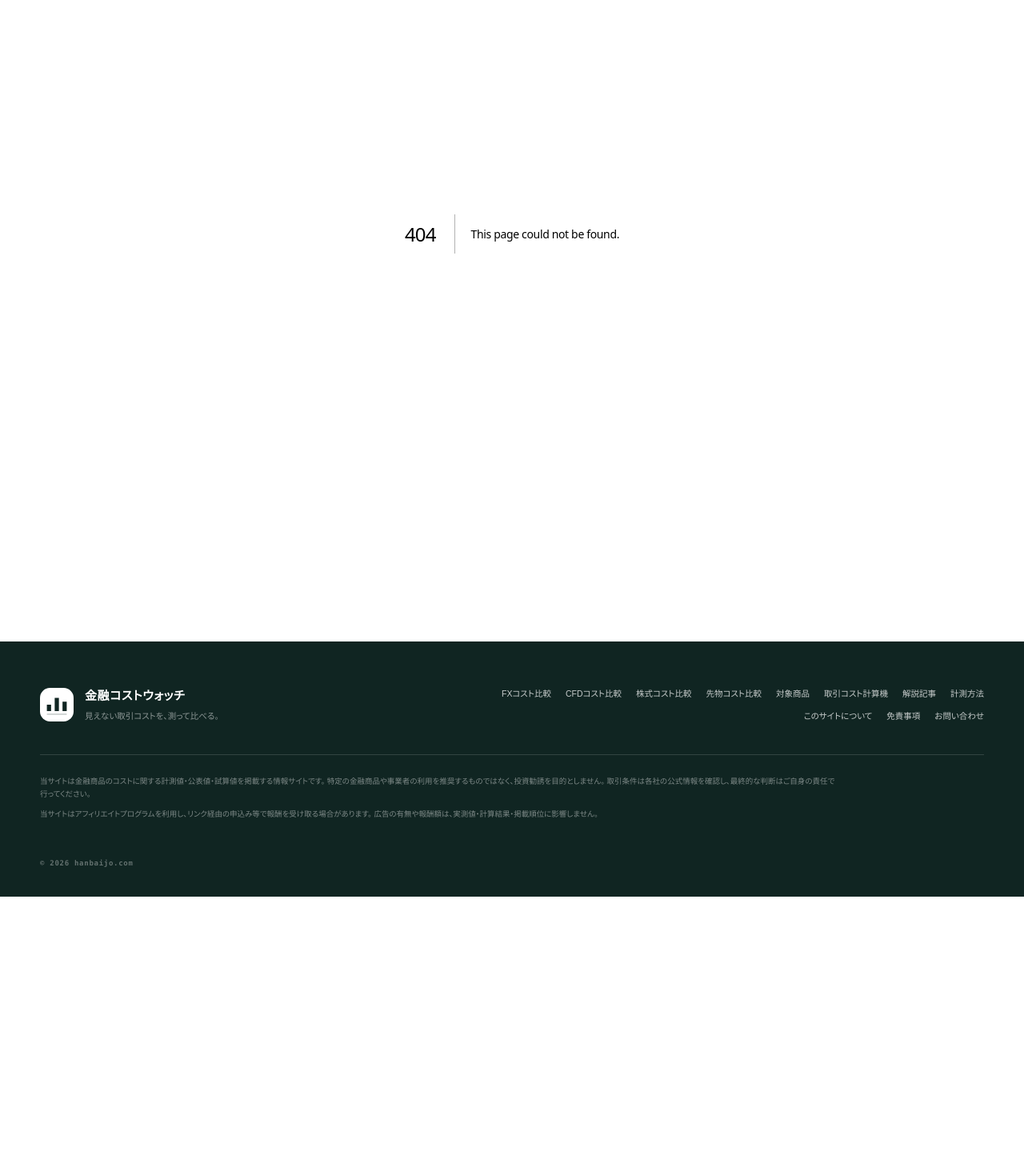
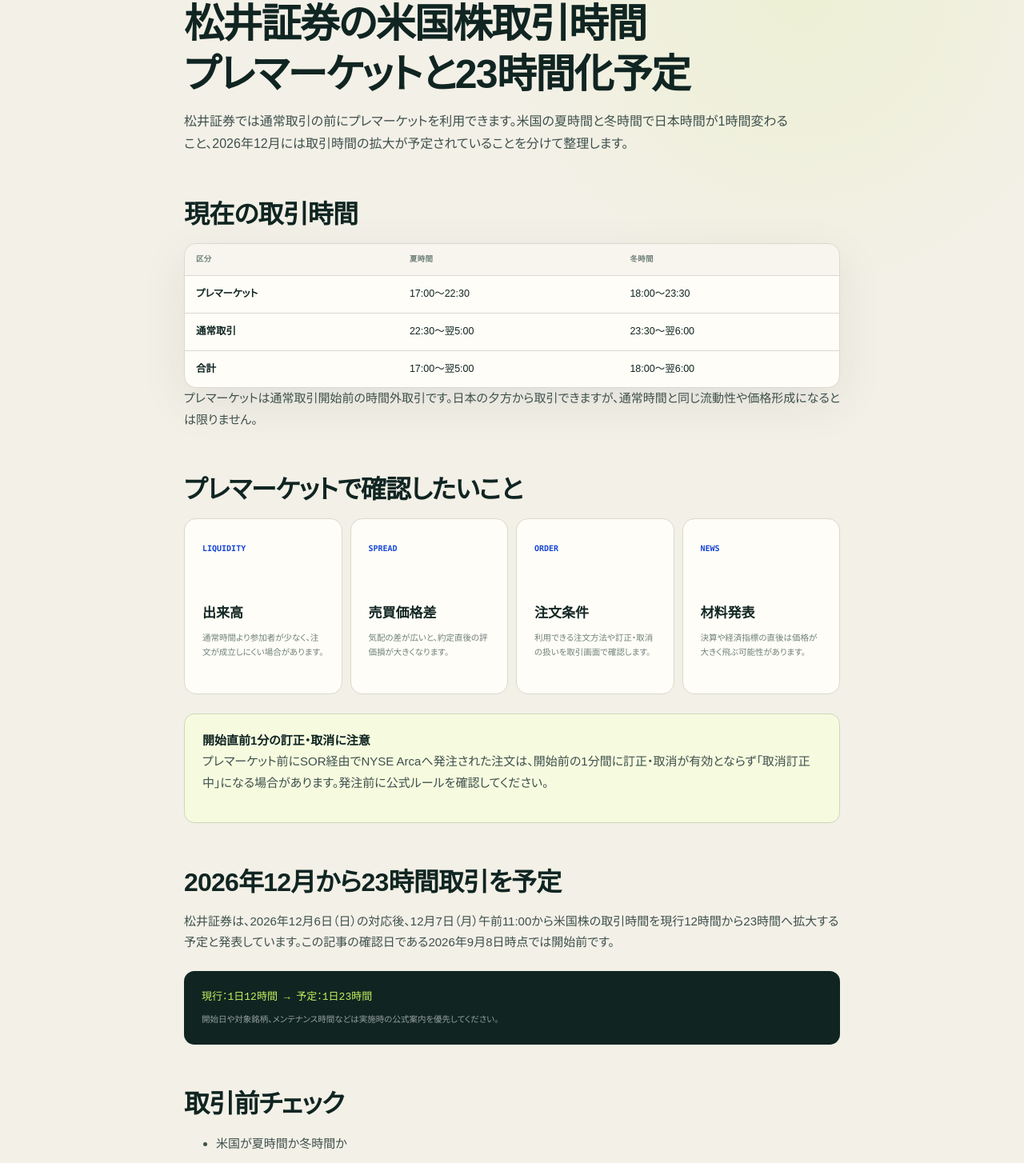
Before and after one commit to mrok18/hanbaijo, a Next.js app: page /articles/matsui-us-stock-trading-hours in a window 1280 px wide. Before the commit this address had no page. Shown: the part 185-1639 px from the top of the page at 80% size. Before the commit the page ends 1306 px from the top, so only its background shows below. Built offline with nearby package versions, Linux system fonts and the light colour scheme.

Commit message:
feat: add Matsui US stock trading hours guide

```diff
--- a/app/articles/matsui-us-stock-fx-fee/page.tsx
+++ b/app/articles/matsui-us-stock-fx-fee/page.tsx
@@ -43,6 +43,7 @@ export default function Page() {
     </ul><p>取引条件は2026年9月8日に確認しました。条件変更時は公式情報を優先してください。</p></section>
 
     <p><Link href="/articles/us-stock-fx-cost">為替コストの一般的な計算方法を見る →</Link></p>
+    <p><Link href="/articles/matsui-us-stock-trading-hours">松井証券の米国株取引時間を見る →</Link></p>
     <p><Link href="/stocks/matsui">松井証券の株式コストシートへ →</Link></p>
     <section className="article-affiliate" aria-label="関連する広告"><AffiliateOfferCard offer={AFFILIATE_OFFERS['matsui-fx']} /><p className="affiliate-disclosure">松井証券への広告リンクです。申込み成立時に当サイトが報酬を受け取る場合があります。</p></section>
   </article>;
--- /dev/null
+++ b/app/articles/matsui-us-stock-trading-hours/page.tsx
@@ -0,0 +1,50 @@
+import Link from 'next/link';
+import AffiliateOfferCard from '@/components/AffiliateOfferCard';
+import { AFFILIATE_OFFERS } from '@/lib/affiliates';
+
+export const metadata = {
+  title: '松井証券の米国株取引時間｜プレマーケットと23時間化予定',
+  description: '松井証券の米国株について、夏時間・冬時間のプレマーケットと通常取引時間、2026年12月予定の23時間取引を整理します。',
+};
+
+export default function Page() {
+  return <article>
+    <p className="page-kicker">MATSUI / US STOCK HOURS</p>
+    <h1>松井証券の米国株取引時間<br />プレマーケットと23時間化予定</h1>
+    <p className="lede">松井証券では通常取引の前にプレマーケットを利用できます。米国の夏時間と冬時間で日本時間が1時間変わること、2026年12月には取引時間の拡大が予定されていることを分けて整理します。</p>
+
+    <h2>現在の取引時間</h2>
+    <div className="data-panel"><div className="table-scroll"><table className="rates comparison-table"><thead><tr><th>区分</th><th>夏時間</th><th>冬時間</th></tr></thead><tbody>
+      <tr><td className="ex-name">プレマーケット</td><td>17:00〜22:30</td><td>18:00〜23:30</td></tr>
+      <tr><td className="ex-name">通常取引</td><td>22:30〜翌5:00</td><td>23:30〜翌6:00</td></tr>
+      <tr><td className="ex-name">合計</td><td>17:00〜翌5:00</td><td>18:00〜翌6:00</td></tr>
+    </tbody></table></div></div>
+    <p>プレマーケットは通常取引開始前の時間外取引です。日本の夕方から取引できますが、通常時間と同じ流動性や価格形成になるとは限りません。</p>
+
+    <h2>プレマーケットで確認したいこと</h2>
+    <div className="fx-metric-grid">
+      <article><b>LIQUIDITY</b><h3>出来高</h3><p>通常時間より参加者が少なく、注文が成立しにくい場合があります。</p></article>
+      <article><b>SPREAD</b><h3>売買価格差</h3><p>気配の差が広いと、約定直後の評価損が大きくなります。</p></article>
+      <article><b>ORDER</b><h3>注文条件</h3><p>利用できる注文方法や訂正・取消の扱いを取引画面で確認します。</p></article>
+      <article><b>NEWS</b><h3>材料発表</h3><p>決算や経済指標の直後は価格が大きく飛ぶ可能性があります。</p></article>
+    </div>
+    <div className="callout"><strong>開始直前1分の訂正・取消に注意</strong><p>プレマーケット前にSOR経由でNYSE Arcaへ発注された注文は、開始前の1分間に訂正・取消が有効とならず「取消訂正中」になる場合があります。発注前に公式ルールを確認してください。</p></div>
+
+    <h2>2026年12月から23時間取引を予定</h2>
+    <p>松井証券は、2026年12月6日（日）の対応後、12月7日（月）午前11:00から米国株の取引時間を現行12時間から23時間へ拡大する予定と発表しています。この記事の確認日である2026年9月8日時点では開始前です。</p>
+    <div className="formula-box"><code>現行：1日12時間 → 予定：1日23時間</code><small>開始日や対象銘柄、メンテナンス時間などは実施時の公式案内を優先してください。</small></div>
+
+    <h2>取引前チェック</h2>
+    <ul><li>米国が夏時間か冬時間か</li><li>注文がプレマーケット・通常取引のどちらに出るか</li><li>現在の気配値、売買価格差、出来高</li><li>注文の有効期間と市場をまたぐ際の扱い</li><li>祝日や臨時休場による短縮取引の有無</li></ul>
+
+    <section className="article-sources" aria-labelledby="sources"><h2 id="sources">参照した公式資料</h2><ul>
+      <li><a href="https://www.matsui.co.jp/us-stock/domestic/rule/" target="_blank" rel="noopener noreferrer">松井証券「米国株現物取引 取引ルール」</a></li>
+      <li><a href="https://support.matsui.co.jp/faq/show/52049" target="_blank" rel="noopener noreferrer">松井証券Q&amp;A「米国株のプレマーケットとはなんですか」</a></li>
+      <li><a href="https://www.matsui.co.jp/news/2026/detail_0728_01.html" target="_blank" rel="noopener noreferrer">松井証券「米国株の取引時間を23時間に拡大します」</a></li>
+    </ul><p>取引時間と今後の予定は2026年9月8日に確認しました。</p></section>
+
+    <p><Link href="/articles/matsui-us-stock-fx-fee">松井証券の米国株為替コストを見る →</Link></p>
+    <p><Link href="/stocks/matsui">松井証券の株式コストシートへ →</Link></p>
+    <section className="article-affiliate" aria-label="関連する広告"><AffiliateOfferCard offer={AFFILIATE_OFFERS['matsui-fx']} /><p className="affiliate-disclosure">松井証券への広告リンクです。申込み成立時に当サイトが報酬を受け取る場合があります。</p></section>
+  </article>;
+}
--- a/app/articles/posts.ts
+++ b/app/articles/posts.ts
@@ -1,4 +1,5 @@
 export const POSTS = [
+  { slug: 'matsui-us-stock-trading-hours', category: '米国株・松井証券', title: '松井証券の米国株取引時間｜プレマーケットと23時間化予定', desc: '夏時間・冬時間のプレマーケットと通常取引時間、2026年12月予定の23時間化を時系列で整理する。' },
   { slug: 'matsui-us-stock-fx-fee', category: '米国株・松井証券', title: '松井証券の米国株は為替手数料0円？円貨決済25銭との違い', desc: '米ドルの事前両替0円と、円貨決済時の1ドル25銭を分け、取引金額ごとの負担を計算する。' },
   { slug: 'dmm-cfd-gold-vs-silver', category: 'CFD・DMM CFD', title: 'DMM CFDの金と銀｜1Lot・必要証拠金・金利調整額を比較', desc: '金1トロイオンス、銀10トロイオンスの取引単位と値動き・保有コストを比較する。' },
   { slug: 'dmm-cfd-commodity-lot-list', category: 'CFD・DMM CFD', title: 'DMM CFD商品14銘柄の1Lot一覧｜単位を間違えない早見表', desc: '金・銀・原油・天然ガス・農産物の1Lot単位と証拠金計算を一覧化する。' },
--- a/app/stocks/matsui/page.tsx
+++ b/app/stocks/matsui/page.tsx
@@ -4,6 +4,7 @@ import { AFFILIATE_OFFERS } from '@/lib/affiliates';
 
 export const metadata = { title: '松井証券の国内株手数料・ボックスレート', description: '松井証券の国内株ボックスレートを、1日の約定代金合計と年齢条件に分けて公式情報から整理します。' };
 export default function Page() { return <StockProviderFactSheet provider={STOCK_PROVIDERS.matsui} affiliateOffer={AFFILIATE_OFFERS['matsui-fx']} relatedArticles={[
+  { href: '/articles/matsui-us-stock-trading-hours', title: '米国株の取引時間とプレマーケット', description: '夏・冬時間と2026年12月予定の23時間化を整理します。' },
   { href: '/articles/matsui-us-stock-fx-fee', title: '米国株の為替手数料0円と25銭の違い', description: '事前両替と円貨決済で異なる為替コストを整理します。' },
   { href: '/articles/matsui-nisa-fees', title: '松井証券NISAの手数料', description: '日本株・米国株・投資信託で無料になる費用と残る費用を確認します。' },
   { href: '/articles/matsui-one-day-margin-cost', title: '一日信用の総コスト', description: '無料条件と翌日持越し・プレミアム空売りの費用を分けます。' },
```
